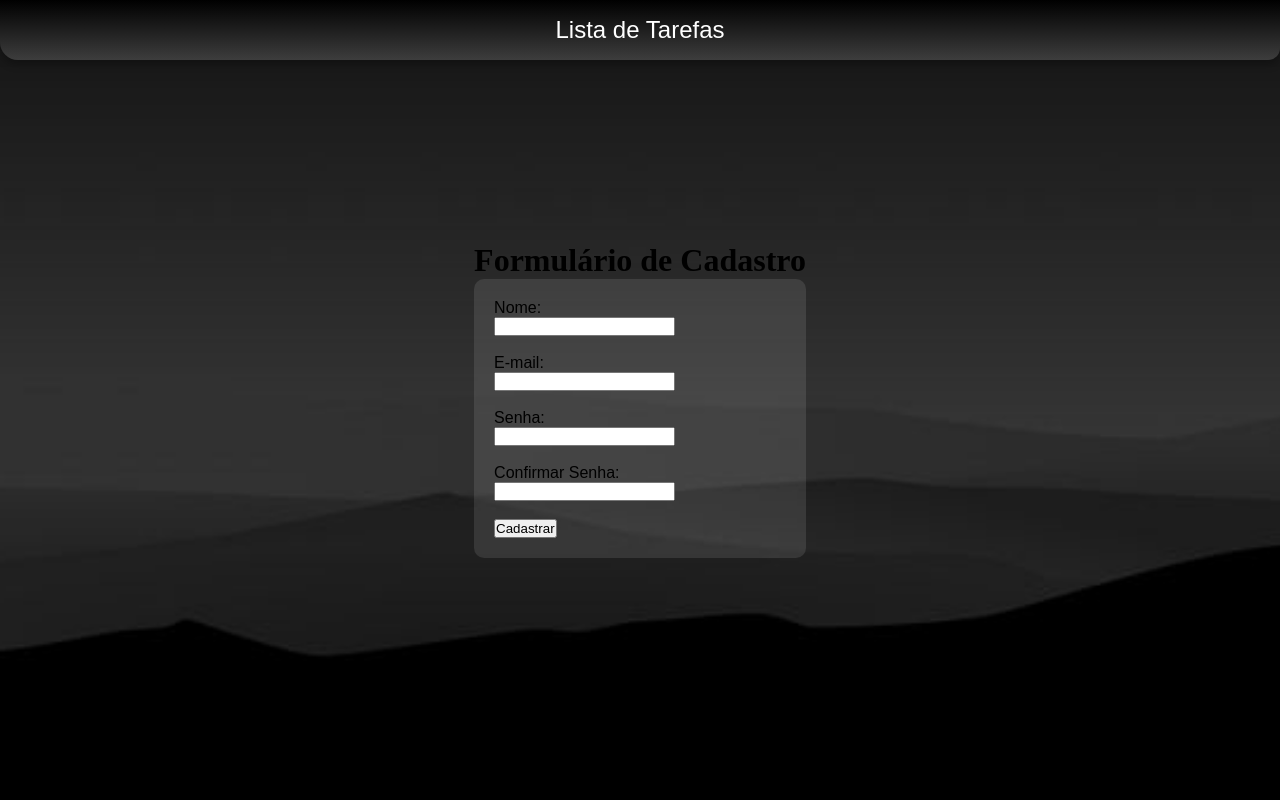
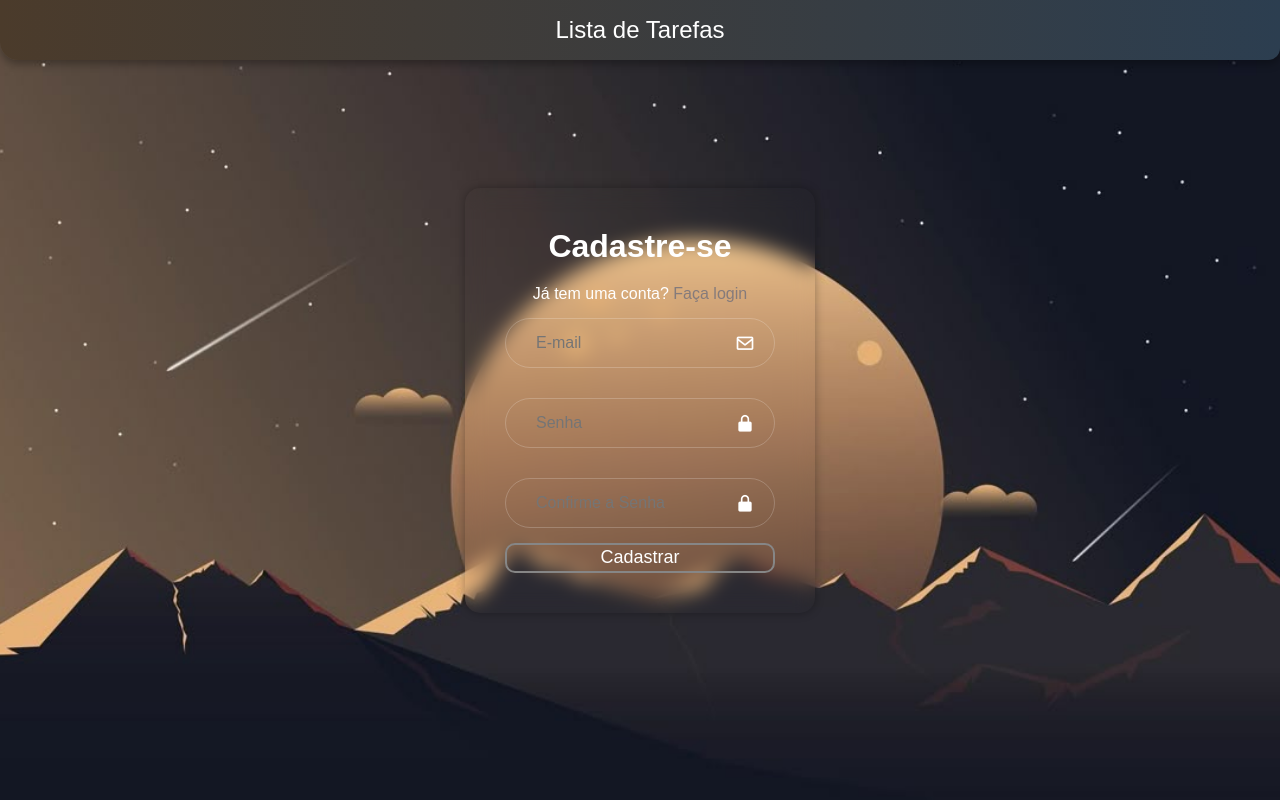
Before and after one commit to LzHenrique10/Organizador-de-Tarefas, a Flask app: page /cadastrar in a window 1280 px wide. Run offline with Flask 3, Linux system fonts and the light colour scheme.

Commit message:
Finalizando Projeto

```diff
--- a/app.py
+++ b/app.py
@@ -47,6 +47,14 @@ def cadastrar():
         except Exception as e:
             return f"Erro ao cadastrar: {e}"
 
+
+@app.route('/deletar_tarefa/<int:index>', methods=['POST'])
+def deletar_tarefa(index):
+    if 0 <= index < len(tarefas):  # garante que o índice existe
+        tarefas.pop(index)         # remove a tarefa
+    return redirect('/home')
+
+
 if __name__ == '__main__':
     with app.app_context():
         db.create_all()
--- a/static/css/style.css
+++ b/static/css/style.css
@@ -2,11 +2,12 @@
   margin: 0;
   padding: 0;
   box-sizing: border-box;
+  font-family: "Righteous", sans-serif;
 }
 
 /* LOGIN */
 .login-page {
-  background: url("/static/img/img-noite.jpg");
+  background: url("/static/img/img.jpg");
   background-size: cover;
   background-position: center;
   height: 100vh;
@@ -90,7 +118,7 @@
   /* Faz o retângulo ocupar toda a largura da tela */
   height: 60px;
   /* Define a altura do retângulo como 60 pixels */
-  background: linear-gradient(to bottom, #000000, #3d3d3d);
+  background: linear-gradient(to left, #2C3E50, #4B3B2B);
   /* Degradê roxo da esquerda para a direita */
   display: flex;
   /* Ativa o Flexbox para alinhar conteúdo dentro do retângulo */
@@ -254,7 +326,7 @@ input[type="checkbox"] {
 
 
 .cadastrar-page {
-  background: url("/static/img/img-noite.jpg");
+  background: url("/static/img/img.jpg");
   background-size: cover;
   background-position: center;
   height: 100vh;
@@ -263,20 +335,89 @@ input[type="checkbox"] {
   justify-content: center;
 }
 
-.container-cadastrar {
+.cadastrar-form {
+  width: 350px;
+  padding: 40px;
+  background: rgba(255, 255, 255, 0.005);
+  backdrop-filter: blur(10px);
+  border-radius: 15px;
+  color: #fff;
+  box-shadow: 0 0 10px rgba(0, 0, 0, 0.3);
+  display: flex;
+  flex-direction: column;
+  align-items: center;
+  justify-content: center;
+}
+
+.input-cad {
+  position: relative;
+  width: 100%;
+  height: 50px;
+  margin: 15px 0;
+}
+
+.input-cad input {
+  width: 100%;
+  height: 100%;
+  font-size: 16px;
+  color: #ffffff;
+  background-color: transparent;
+  border: 1px solid rgba(255, 255, 255, 0.2);
+  border-radius: 40px;
+  outline: none;
+  padding: 20px 45px 20px 30px;
+}
+
+.cadastrar-form p {
+  color: #ffffff;
+}
+
+.cadastre-se {
+  margin: 0px 0px 20px 0px;
+}
+
+.input-cad i {
+  position: absolute;
+  right: 20px;
+  font-size: 20px;
+  top: 50%;
+  transform: translateY(-50%);
+  color: white;
+}
+
+.input-cad::placeholder {
+  color: #b4b2b2;
+  opacity: 0.7;
+}
+
+.button-cad {
+  font-family: "Righteous", sans-serif;
+  background-color: transparent;
+  color: white;
+  font-size: 18px;
+  font-weight: 400;
+  border: 2px solid #868686; /* cor e espessura da borda */
+  border-radius: 10px;
+  width: 100%;
+  height: 30px;
+  cursor: pointer;
+  transition: background-color 1s, border-color 0.5s;
   display: flex;
   align-items: center;
   justify-content: center;
-  flex-direction: column;
 }
 
-.cadastrar-form {
-  width: 100%;
-  max-width: 600px;
-  margin: 0;
-  padding: 20px;
-  background-color: rgba(255, 255, 255, 0.1);
-  border-radius: 10px;
-  font-family: "Righteous", sans-serif;
-  color: rgb(0, 0, 0);
+.button-cad:hover {
+  background-color: #2e2e2e;
 }
+
+.num-sei-log {
+  color: #857b7b;
+  text-decoration: none;
+  transition: color 0.3s;
+}
+
+.num-sei-log:hover {
+  color: #2b2b2b;
+  text-decoration: underline;
+}
--- a/templates/cadastrar.html
+++ b/templates/cadastrar.html
@@ -2,27 +2,26 @@
 
 {% block content %}
 <div class="conteiner-cadastrar">
-  <h1 class="cadastrar-h1">Formulário de Cadastro</h1>
-
   <form action="/cadastrar" method="post">
     <div class="cadastrar-form">
-    <label for="nome">Nome:</label><br>
-    <input type="text" id="nome" name="nome" required><br><br>
+      <h1 class="cadastre-se">Cadastre-se</h1>
+      <p>Já tem uma conta? <a href="{{ url_for('login') }}" class="num-sei-log">Faça login</a></p>
+      <div class="input-cad">
+        <input type="email" name="email" placeholder="E-mail" required>
+        <i class='bx bx-envelope'></i>
+      </div>
 
-    <label for="email">E-mail:</label><br>
-    <input type="email" id="email" name="email" required><br><br>
+      <div class="input-cad">
+        <input type="password" name="senha" placeholder="Senha" required>
+        <i class='bx bxs-lock-alt'></i>
+      </div>
 
-    <label for="senha">Senha:</label><br>
-    <input type="password" id="senha" name="senha" required><br><br>
-
-    <label for="confirmar_senha">Confirmar Senha:</label><br>
-    <input type="password" id="confirmar_senha" name="confirmar_senha" required><br><br>
-
-    <input type="submit" value="Cadastrar">
+      <div class="input-cad">
+        <input type="password" name="confirmar_senha" placeholder="Confirme a Senha" required>
+        <i class='bx bxs-lock-alt'></i>
+      </div>
+        <button type="submit" class="button-cad">Cadastrar</button>
     </div>
   </form>
 </div>
-</body>
-</html>
-
 {% endblock %}
```
Also changed, not shown: other parts of static/css/style.css (+84 -13 lines), templates/home.html (+20 -15 lines), templates/login.html (+5 -4 lines), static/img/img-tarde.jpg (added), static/img/img.jpg (added).
